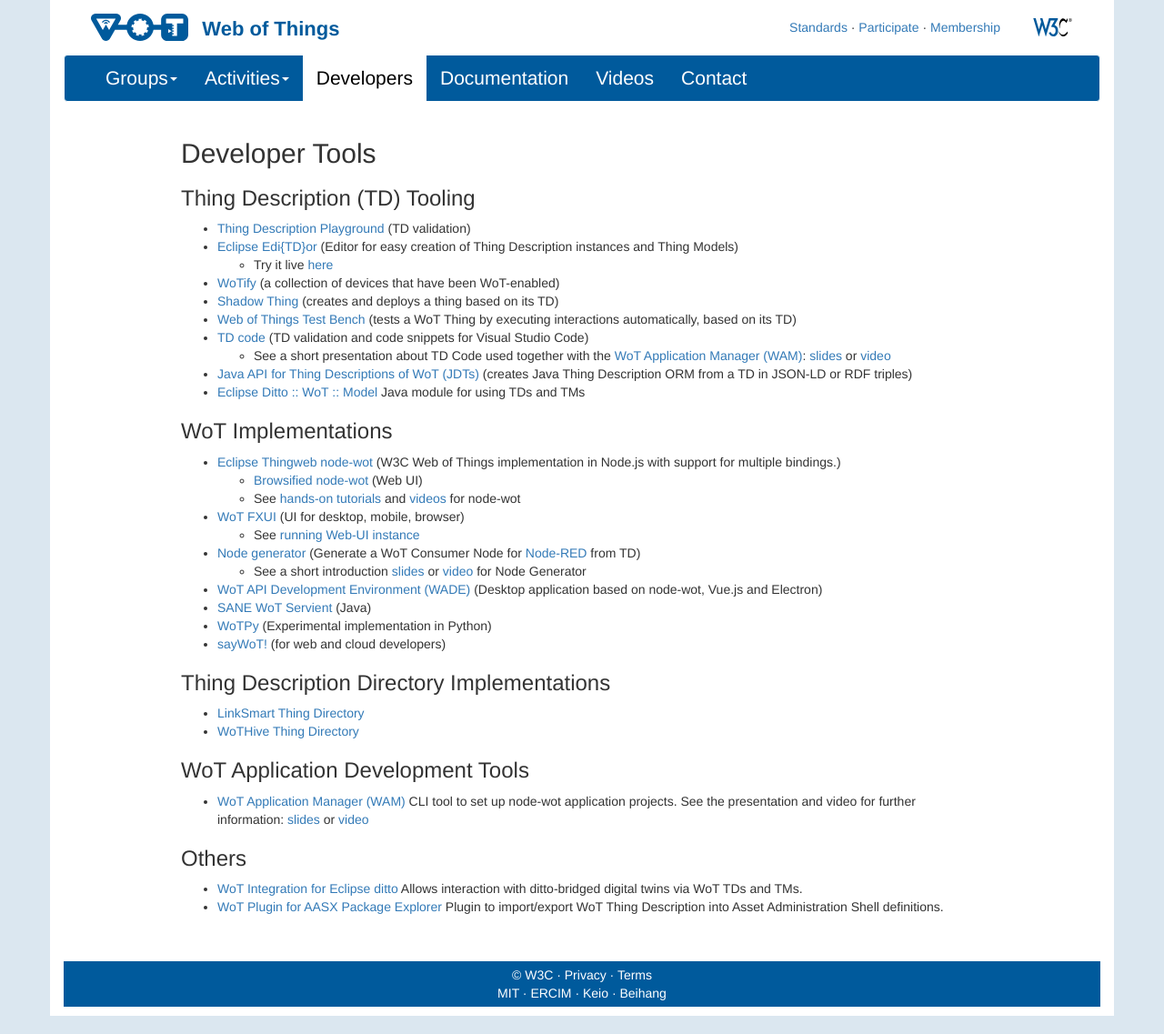
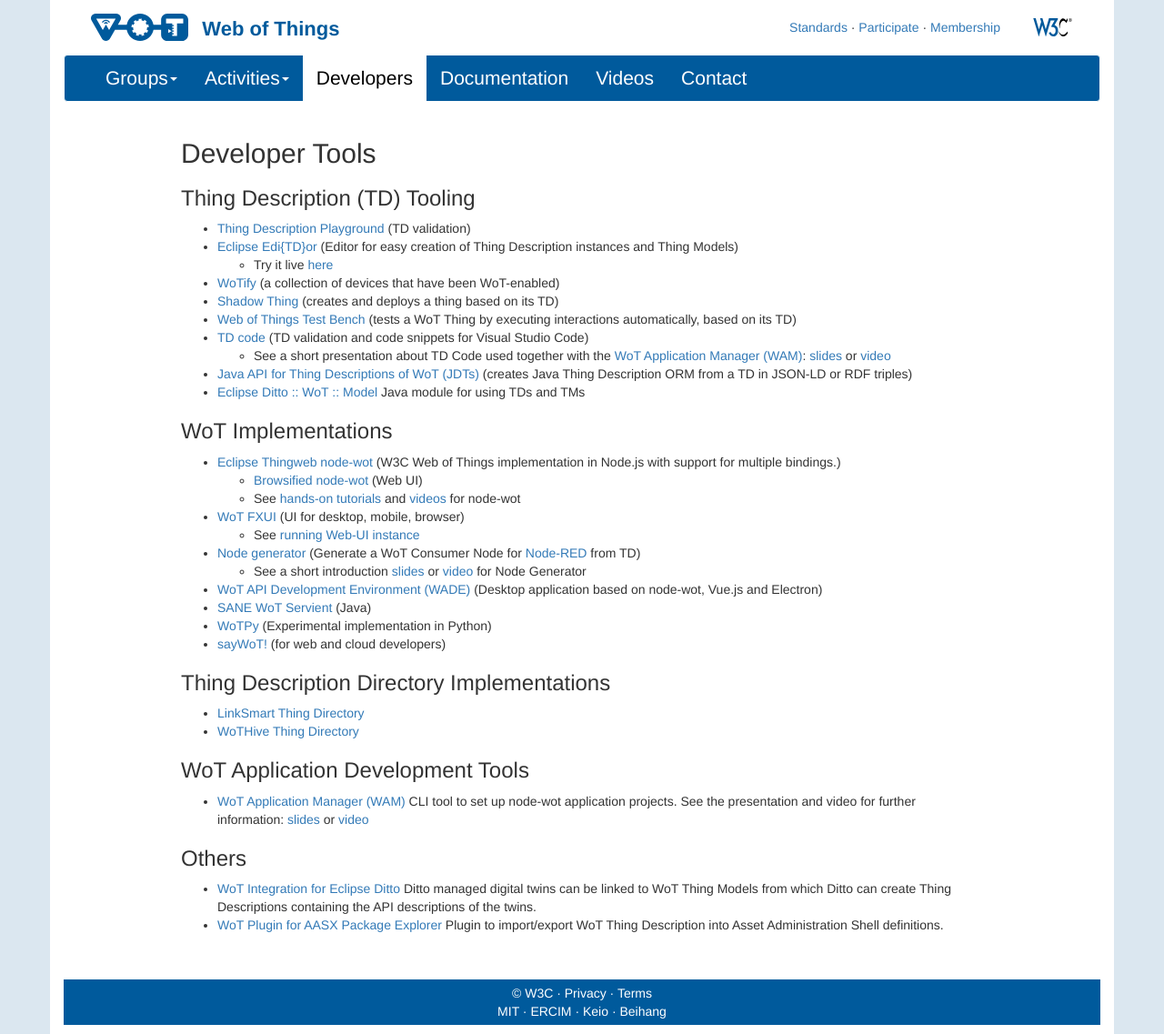
Before and after one commit to w3c/wot-marketing, a Jekyll site: the page built from docs/developers/index.html, in a window 1280 px wide. Shown: the whole page at 91% size. Built offline with Jekyll 4.4.1, drawn with Linux system fonts in a browser that asks for light colours; nearby versions of some CDN libraries.

Commit message:
incorporate feedback

```diff
--- a/docs/developers/index.html
+++ b/docs/developers/index.html
@@ -102,8 +102,8 @@
 	</ul>
 	<h3>Others</h3>
 	<ul>
-		<li><a href="https://www.eclipse.org/ditto/basic-wot-integration.html" target="_blank">WoT Integration for Eclipse ditto</a>
-			Allows interaction with ditto-bridged digital twins via WoT TDs and TMs.
+		<li><a href="https://www.eclipse.org/ditto/basic-wot-integration.html" target="_blank">WoT Integration for Eclipse Ditto</a>
+			Ditto managed digital twins can be linked to WoT Thing Models from which Ditto can create Thing Descriptions containing the API descriptions of the twins.
 		</li>
 		<li><a href="https://github.com/admin-shell-io/aasx-package-explorer" target="_blank">WoT Plugin for AASX Package Explorer</a>
 			Plugin to import/export WoT Thing Description into Asset Administration Shell definitions.
```
